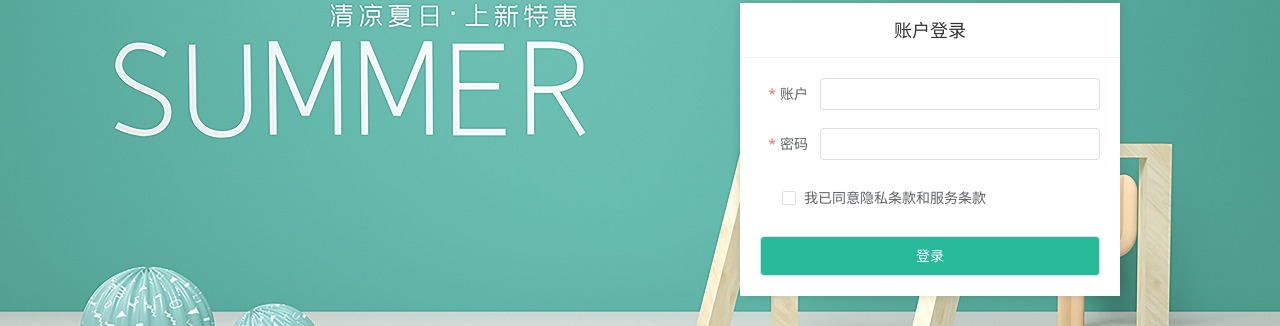
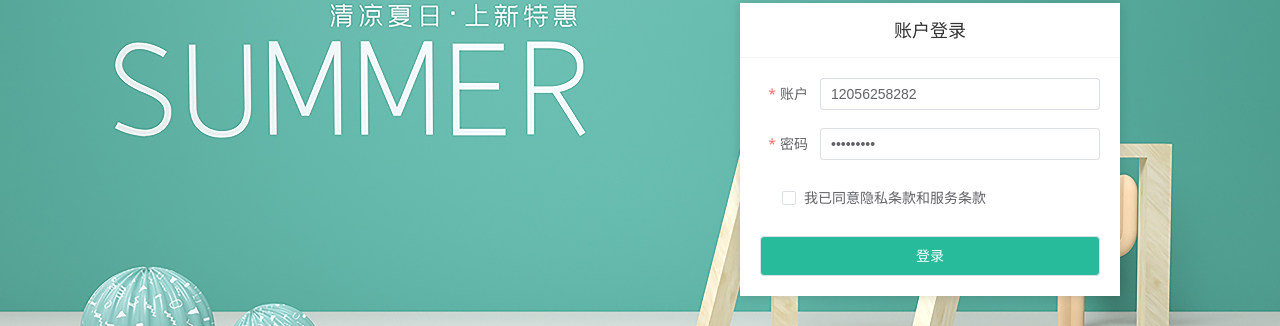
Before and after one commit to wangPan21/vue-rabbit, a Vue app: page /login in a window 1280 px wide. Shown: the part 184-510 px from the top of the page. Built offline with nearby package versions, Linux system fonts and the light colour scheme; the HTML template or start-up script is replaced by a standard one.

Commit message:
登录数据Pinia管理用户数据

```diff
--- /dev/null
+++ b/src/api/login.js
@@ -0,0 +1,5 @@
+import request from '@/utils/request'
+
+//用户登录
+export const reqGetLoginApi = (account,password) =>
+    request({url:'/login',method:'post',data:{account,password}})
--- /dev/null
+++ b/src/stores/user.js
@@ -0,0 +1,20 @@
+// 管理用户有关数据
+import { defineStore } from 'pinia'
+import { ref } from "vue";
+import { reqGetLoginApi } from "@/api/login";
+
+export const useUserStore = defineStore('user', () => {
+    //定义state
+    const userInfo = ref({})
+    //定义获取接口数据的函数
+    const getUserInfo = async ({ account, password }) => {
+        const res = await reqGetLoginApi(account, password)
+        if (res.code == '1') {
+            userInfo.value = res.result;
+        }
+    }
+    //返回数据
+    return {
+        userInfo, getUserInfo
+    }
+})
--- a/src/utils/request.js
+++ b/src/utils/request.js
@@ -1,4 +1,6 @@
 import axios from 'axios';
+import 'element-plus/es/components/message/style/css'
+import { ElMessage } from 'element-plus'
 
 const request = axios.create({
     baseURL: 'http://pcapi-xiaotuxian-front-devtest.itheima.net',
@@ -12,6 +14,11 @@ request.interceptors.request.use(config => {
 
 //响应拦截器
 request.interceptors.response.use(res => res.data, e => {
+    //统一错误提示
+    ElMessage({
+        type:'error',
+        message:e.response.data.msg
+    })
     return Promise.reject(e)
 })
 
--- a/src/views/Login/index.vue
+++ b/src/views/Login/index.vue
@@ -19,12 +19,13 @@
                 </nav>
                 <div class="account-box">
                     <div class="form">
-                        <el-form label-position="right" label-width="60px" ref="from" :rules="rules" status-icon :model="userData">
-                            <el-form-item label="账户" prop="username">
-                                <el-input v-model="userData.username" />
+                        <el-form label-position="right" label-width="60px" ref="from" :rules="rules" status-icon
+                            :model="userData">
+                            <el-form-item label="账户" prop="account">
+                                <el-input v-model="userData.account" />
                             </el-form-item>
                             <el-form-item label="密码" prop="password">
-                                <el-input v-model="userData.password" type="password"/>
+                                <el-input v-model="userData.password" type="password" />
                             </el-form-item>
                             <el-form-item label-width="22px" prop="agree">
                                 <el-checkbox size="large" v-model="userData.agree">
@@ -56,48 +57,65 @@
 </template>
 
 <script setup>
-import { ref,reactive } from "vue";
+import { ref, reactive } from "vue";
+import 'element-plus/es/components/message/style/css'
+import { ElMessage } from 'element-plus'
+import { useRouter } from "vue-router";
+import { useUserStore } from "@/stores/user";
 
 //初始化from表单实力
 let from = ref()
 
+//初始化仓库实例
+const userStore = useUserStore()
+
+//初始化路由
+const router = useRouter()
+
 //收集用户数据
 const userData = reactive({
-    username: '',
-    password: '',
-    agree:false
+    account: '12056258282',
+    password: 'hm#qd@23!',
+    agree: false
 })
 
 //登陆按钮的回调
-const submitForm = async () =>{
+const submitForm = async () => {
     await from.value.validate()
+    const { account, password } = userData
+    await userStore.getUserInfo({account, password})
+        ElMessage({
+            type: 'success',
+            message: '登录成功'
+        })
+        router.replace({ path: '/' })
 }
 
 //自定义用户表单校验规则
-const validateUsername = (rule, value, callback) => {
-    if (value === '') {callback(new Error('用户名不能为空'))}
-    if (value.length < 2) {callback(new Error('用户名至少为2个字符串'))}
+const validateaccount = (rule, value, callback) => {
+    if (value === '') { callback(new Error('用户名不能为空')) }
+    if (value.length < 2) { callback(new Error('用户名至少为2个字符串')) }
     callback()
 }
 
 //自定义密码校验规则
 const validatePassword = (rule, value, callback) => {
-    if (value === '') {callback(new Error('密码不能为空'))}
-    if (value.length < 6 || value.length>14) {callback(new Error('密码应是6～14个字符'))}
+    if (value === '') { callback(new Error('密码不能为空')) }
+    if (value.length < 6 || value.length > 14) { callback(new Error('密码应是6～14个字符')) }
     callback()
 }
 
 //自定义用户协议校验规则
 const validateAgree = (rule, value, callback) => {
-    if (value) {callback()}
+    if (value) { callback() }
     callback(new Error('请勾选用户协议'))
 }
 
 //表单校验规则
 const rules = reactive({
-    username: [{required: true, validator: validateUsername, trigger: 'blur' }],
-    password: [{required: true, validator: validatePassword, trigger: 'blur' }],
-    agree: [{required: true, validator: validateAgree, trigger: 'change' }],
+    account: [{ required: true, validator: validateaccount, trigger: 'blur' }],
+    password: [{ required: true, validator: validatePassword, trigger: 'blur' }],
+    agree: [{ required: true, validator: validateAgree, trigger: 'change' }],
 })
 
 
```
